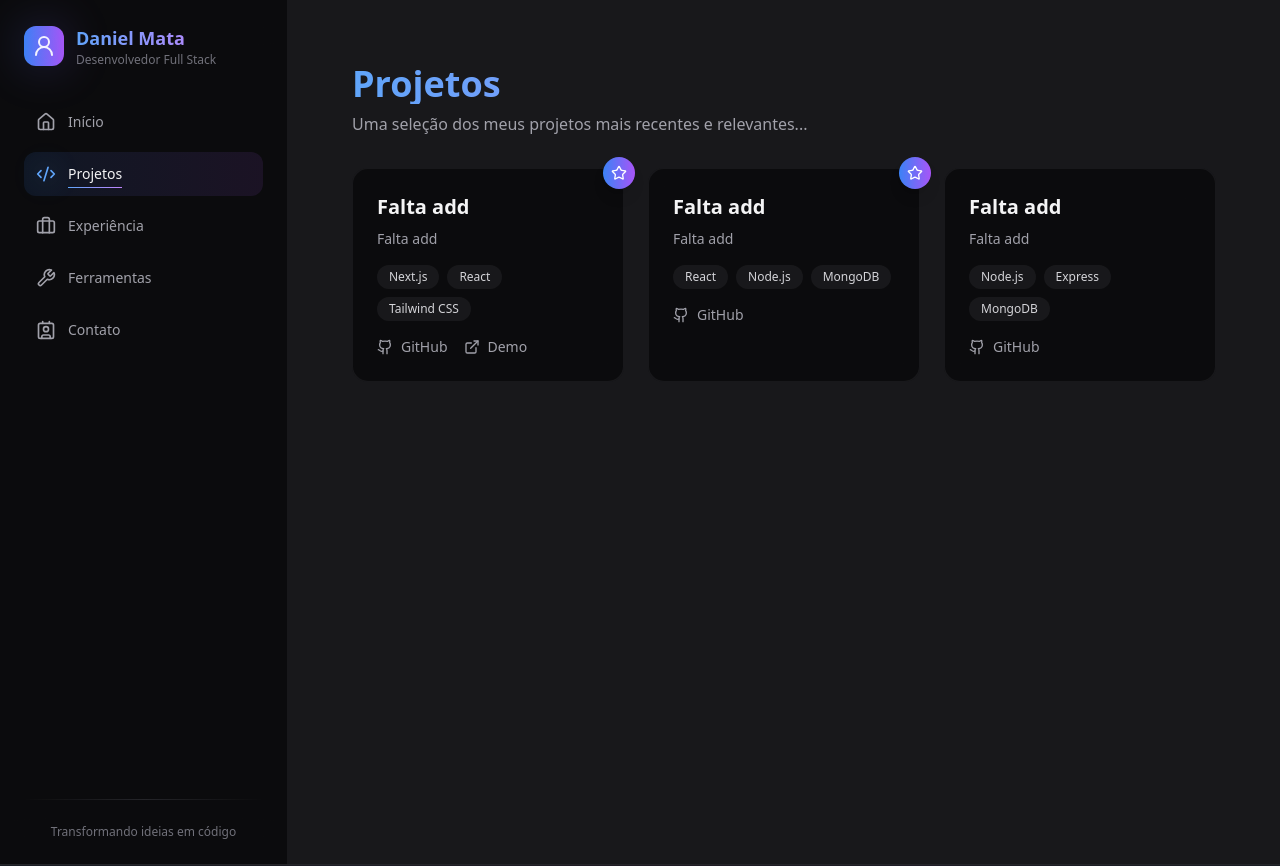
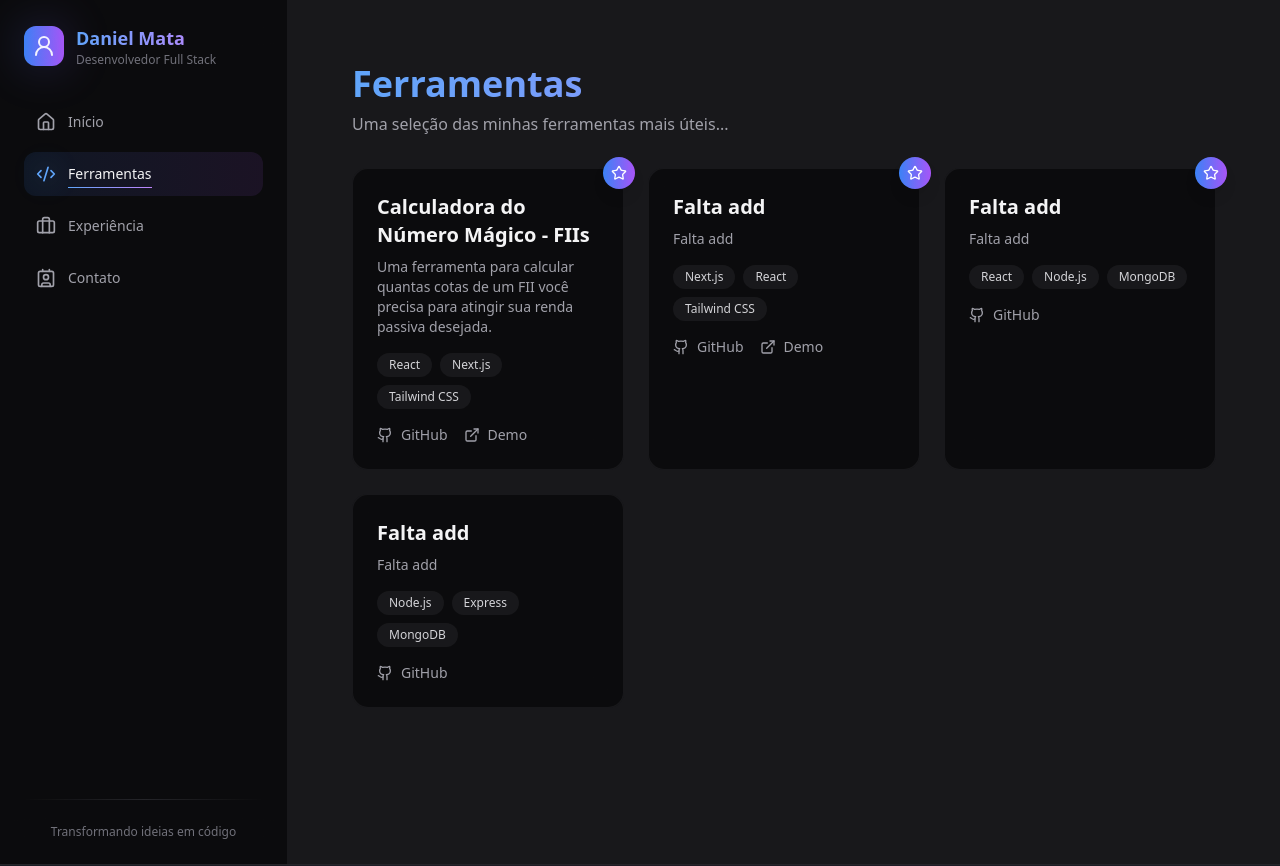
Before and after one commit to danielbmata/site-curriculo, a Next.js app: page /projetos in a window 1280 px wide. Shown: the top 866 px of the page. Built offline with nearby package versions, Linux system fonts and the light colour scheme.

Commit message:
jogar ferramenta no card

```diff
--- a/src/app/(routes)/projetos/page.jsx
+++ b/src/app/(routes)/projetos/page.jsx
@@ -5,11 +5,19 @@ import { Github, ExternalLink, Star } from 'lucide-react';
 
 const projects = [
   {
+    title: 'Calculadora do Número Mágico - FIIs',
+    description: 'Uma ferramenta para calcular quantas cotas de um FII você precisa para atingir sua renda passiva desejada.',
+    tags: ['React', 'Next.js', 'Tailwind CSS'],
+    github: 'https://github.com/seu-usuario/calculadora-fii',
+    demo: '/ferramentas',
+    featured: true,
+  },
+  {
     title: 'Falta add',
     description: 'Falta add',
     tags: ['Next.js', 'React', 'Tailwind CSS'],
     github: 'https://github.com/seu-usuario/portfolio',
-    demo: 'https://seu-portfolio.com',
+    demo: '/ferramentas/falta-add',
     featured: true,
   },
   {
@@ -35,10 +43,10 @@ export default function Projetos() {
     <div className="min-h-screen p-8 animate-fadeIn">
       <div className="max-w-6xl mx-auto">
         <h1 className="text-4xl font-bold mb-2 bg-clip-text text-transparent bg-gradient-to-r from-blue-400 to-purple-400">
-          Projetos
+          Ferramentas
         </h1>
         <p className="text-zinc-400 mb-8">
-          Uma seleção dos meus projetos mais recentes e relevantes...
+          Uma seleção das minhas ferramentas mais úteis...
         </p>
 
         <div className="grid grid-cols-1 md:grid-cols-2 lg:grid-cols-3 gap-6">
@@ -53,21 +61,15 @@ export default function Projetos() {
               onMouseEnter={() => setHoveredProject(index)}
               onMouseLeave={() => setHoveredProject(null)}
             >
-              {/* Esse efeito de gradiente no hover foi difícil mas ficou top */}
               <div className="absolute inset-0 rounded-2xl bg-gradient-to-r from-blue-500/5 to-purple-500/5 opacity-0 group-hover:opacity-100 transition-opacity" />
-
-              {/* Badge pra destacar os projetos mais legais que fiz */}
               {project.featured && (
                 <div className="absolute -top-3 -right-3 bg-gradient-to-r from-blue-500 to-purple-500 rounded-full p-2 shadow-lg">
                   <Star className="w-4 h-4 text-white" />
                 </div>
               )}
-
               <div className="relative">
                 <h3 className="text-xl font-semibold text-zinc-100 mb-2">{project.title}</h3>
                 <p className="text-zinc-400 text-sm mb-4">{project.description}</p>
-
-                {/* Tags das tecnologias que usei, ajuda o pessoal a entender melhor */}
                 <div className="flex flex-wrap gap-2 mb-4">
                   {project.tags.map((tag, tagIndex) => (
                     <span
@@ -78,8 +80,6 @@ export default function Projetos() {
                     </span>
                   ))}
                 </div>
-
-                {/* Links pro github e demo, quando tiver */}
                 <div className="flex gap-4">
                   <a
                     href={project.github}
@@ -93,8 +93,6 @@ export default function Projetos() {
                   {project.demo && (
                     <a
                       href={project.demo}
-                      target="_blank"
-                      rel="noopener noreferrer"
                       className="flex items-center gap-2 text-sm text-zinc-400 hover:text-zinc-100 transition-colors"
                     >
                       <ExternalLink className="w-4 h-4" />
--- a/src/components/Sidebar.jsx
+++ b/src/components/Sidebar.jsx
@@ -98,13 +98,10 @@ export function Sidebar() {
             Início
           </NavLink>
           <NavLink href="/projetos" icon={Code2}>
-            Projetos
+            Ferramentas
           </NavLink>
           <NavLink href="/experiencia" icon={Briefcase}>
             Experiência
-          </NavLink>
-          <NavLink href="/ferramentas" icon={Wrench}>
-            Ferramentas
           </NavLink>
           <NavLink href="/contato" icon={Contact}>
             Contato
```
